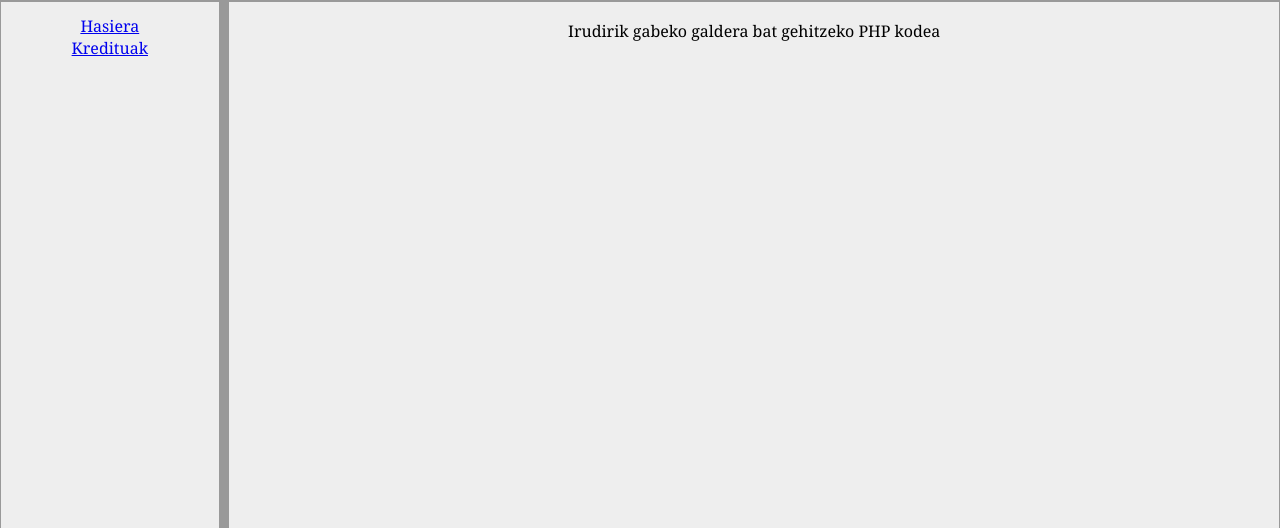
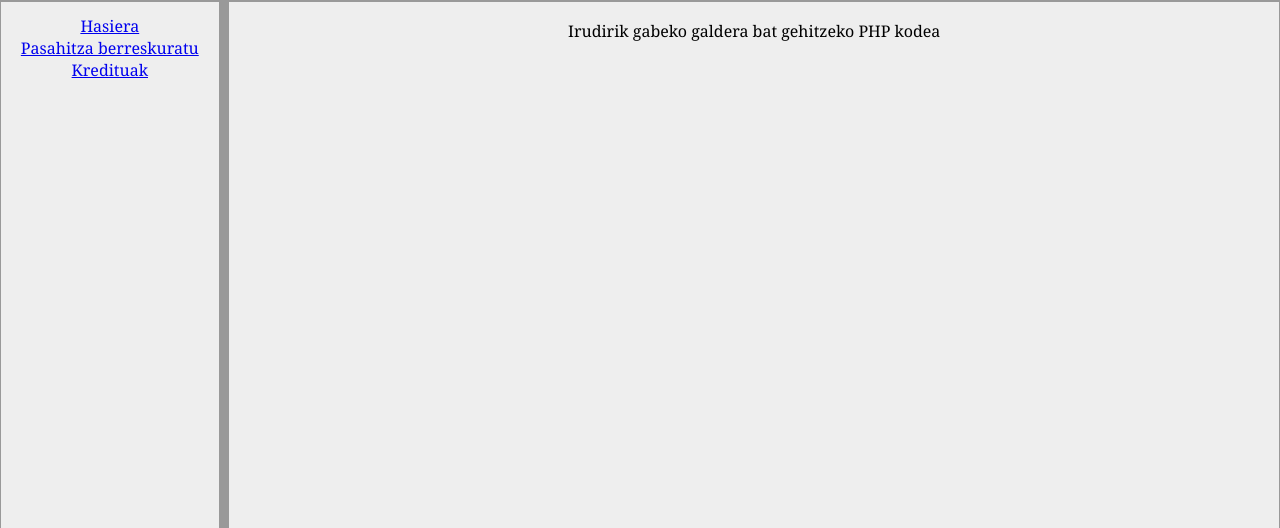
Before and after one commit to aparedes1204/QUIZ-web-game, a PHP site: page /WS/AddQuestion.php in a window 1280 px wide. Shown: the part 75-603 px from the top of the page. Run offline with PHP 8.4, Linux system fonts and the light colour scheme; data that the repository does not hold is empty.

Commit message:
Mail first attempt

```diff
--- a/php/Menus.php
+++ b/php/Menus.php
@@ -45,6 +45,7 @@
     echo "<span><a href='Credits.php'>Kredituak</a></span>";
   } else {
     echo "<span><a href='Layout.php'>Hasiera</a></span>
+    <span><a href='AskForRecoverycode.phph'>Pasahitza berreskuratu</a></span>
     <span><a href='Credits.php'>Kredituak</a></span>";
   }
 
```
